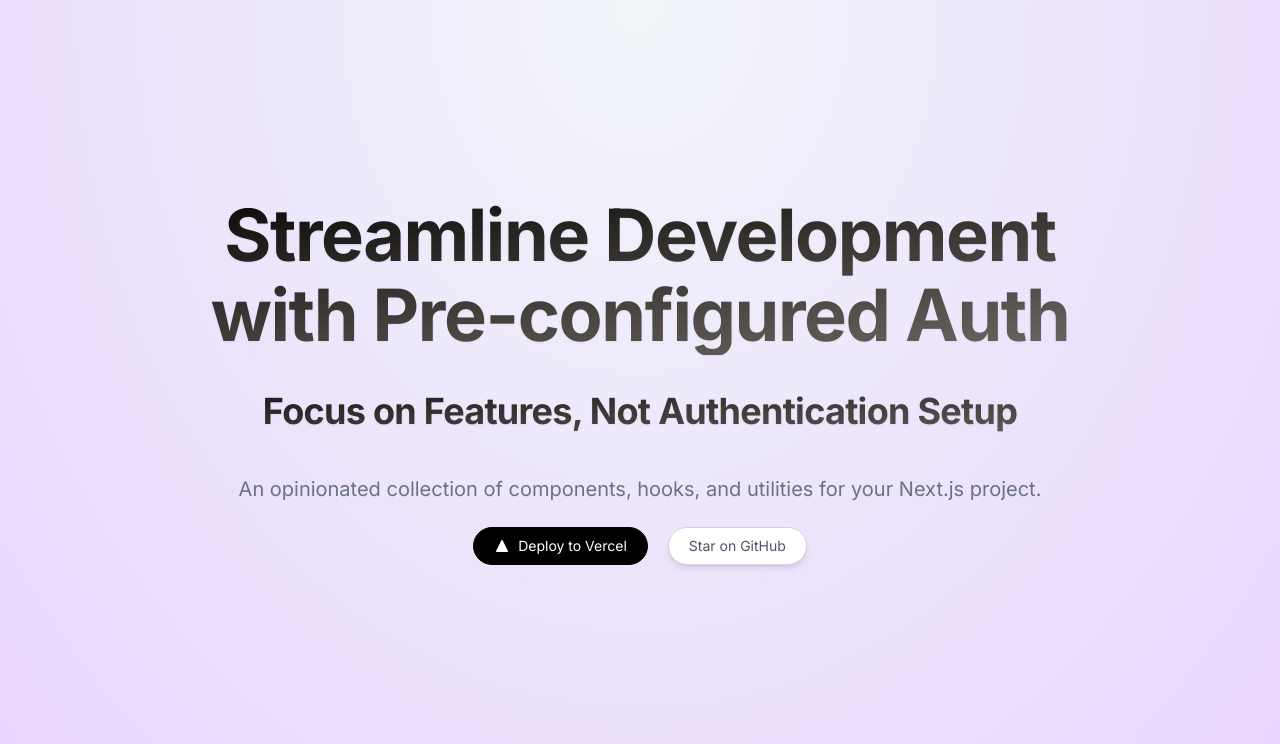
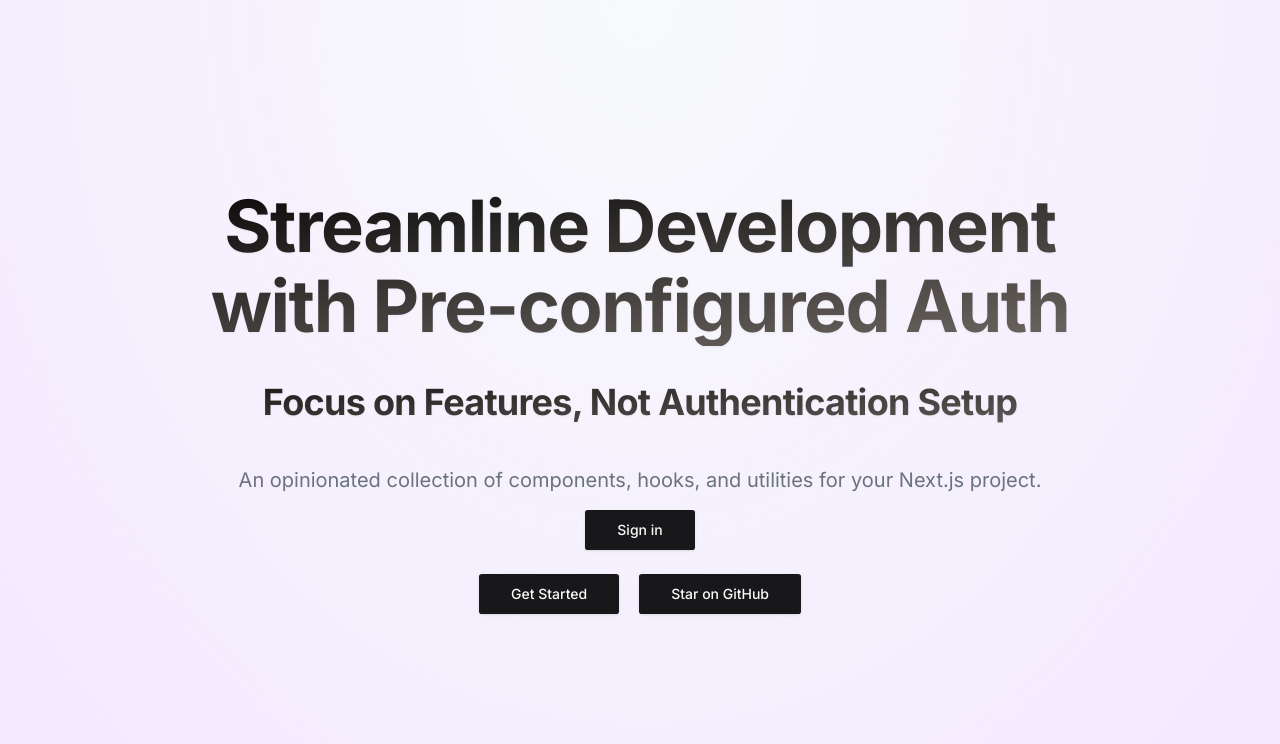
Before and after one commit to TeshaneCrawford/next-auth, a Next.js app: page / in a window 1280 px wide. Shown: the top 744 px of the page. Built offline with nearby package versions, Linux system fonts and the light colour scheme; no server answers.

Commit message:
update homepage

```diff
--- a/app/globals.css
+++ b/app/globals.css
@@ -2,77 +2,64 @@
 @tailwind components;
 @tailwind utilities;
 
-html,
+/* html,
 body,
 :root,
 #__next {
   height: 100%;
   overflow: hidden;
-}
+} */
+
+
 
 @layer base {
   :root {
     --background: 0 0% 100%;
-    --foreground: 222.2 84% 4.9%;
-
+    --foreground: 240 10% 3.9%;
     --card: 0 0% 100%;
-    --card-foreground: 222.2 84% 4.9%;
-
+    --card-foreground: 240 10% 3.9%;
     --popover: 0 0% 100%;
-    --popover-foreground: 222.2 84% 4.9%;
-
-    --primary: 222.2 47.4% 11.2%;
-    --primary-foreground: 210 40% 98%;
-
-    --secondary: 210 40% 96.1%;
-    --secondary-foreground: 222.2 47.4% 11.2%;
-
-    --muted: 210 40% 96.1%;
-    --muted-foreground: 215.4 16.3% 46.9%;
-
-    --accent: 210 40% 96.1%;
-    --accent-foreground: 222.2 47.4% 11.2%;
-
+    --popover-foreground: 240 10% 3.9%;
+    --primary: 240 5.9% 10%;
+    --primary-foreground: 0 0% 98%;
+    --secondary: 240 4.8% 95.9%;
+    --secondary-foreground: 240 5.9% 10%;
+    --muted: 240 4.8% 95.9%;
+    --muted-foreground: 240 3.8% 46.1%;
+    --accent: 240 4.8% 95.9%;
+    --accent-foreground: 240 5.9% 10%;
     --destructive: 0 84.2% 60.2%;
-    --destructive-foreground: 210 40% 98%;
-
-    --border: 214.3 31.8% 91.4%;
-    --input: 214.3 31.8% 91.4%;
-    --ring: 222.2 84% 4.9%;
-
-    --radius: 0.5rem;
+    --destructive-foreground: 0 0% 98%;
+    --border: 240 5.9% 90%;
+    --input: 240 5.9% 90%;
+    --ring: 240 5.9% 10%;
+    --radius: 0.3rem;
   }
 
   .dark {
-    --background: 222.2 84% 4.9%;
-    --foreground: 210 40% 98%;
-
-    --card: 222.2 84% 4.9%;
-    --card-foreground: 210 40% 98%;
-
-    --popover: 222.2 84% 4.9%;
-    --popover-foreground: 210 40% 98%;
-
-    --primary: 210 40% 98%;
-    --primary-foreground: 222.2 47.4% 11.2%;
-
-    --secondary: 217.2 32.6% 17.5%;
-    --secondary-foreground: 210 40% 98%;
-
-    --muted: 217.2 32.6% 17.5%;
-    --muted-foreground: 215 20.2% 65.1%;
-
-    --accent: 217.2 32.6% 17.5%;
-    --accent-foreground: 210 40% 98%;
-
+    --background: 240 10% 3.9%;
+    --foreground: 0 0% 98%;
+    --card: 240 10% 3.9%;
+    --card-foreground: 0 0% 98%;
+    --popover: 240 10% 3.9%;
+    --popover-foreground: 0 0% 98%;
+    --primary: 0 0% 98%;
+    --primary-foreground: 240 5.9% 10%;
+    --secondary: 240 3.7% 15.9%;
+    --secondary-foreground: 0 0% 98%;
+    --muted: 240 3.7% 15.9%;
+    --muted-foreground: 240 5% 64.9%;
+    --accent: 240 3.7% 15.9%;
+    --accent-foreground: 0 0% 98%;
     --destructive: 0 62.8% 30.6%;
-    --destructive-foreground: 210 40% 98%;
-
-    --border: 217.2 32.6% 17.5%;
-    --input: 217.2 32.6% 17.5%;
-    --ring: 212.7 26.8% 83.9%;
+    --destructive-foreground: 0 0% 98%;
+    --border: 240 3.7% 15.9%;
+    --input: 240 3.7% 15.9%;
+    --ring: 240 4.9% 83.9%;
   }
 }
+
+
 
 @layer base {
   * {
--- a/app/layout.tsx
+++ b/app/layout.tsx
@@ -23,7 +23,7 @@ export default async function RootLayout({
     <SessionProvider session={session}>
       <html lang="en">
         <body className={inter.className}>
-          <div className="fixed h-screen w-full bg-[radial-gradient(ellipse_at_top,_var(--tw-gradient-stops))] from-slate-100 to-purple-200" />
+          <div className="fixed h-screen w-full bg-[radial-gradient(ellipse_at_top,_var(--tw-gradient-stops))] from-slate-50 to-purple-100" />
           <Toaster />
           <main className="flex min-h-screen w-full flex-col items-center justify-center py-32">
           {children}
--- a/app/page.tsx
+++ b/app/page.tsx
@@ -7,7 +7,7 @@ import { LoginButton } from "@/components/auth/LoginButton";
 export default function Home() {
   return (
     <>
-      <div>
+      <div className="z-10">
         <h1
           className="animate-fade-up bg-gradient-to-br from-black to-stone-500 bg-clip-text text-center font-display text-4xl font-bold tracking-[-0.02em] text-transparent opacity-0 drop-shadow-sm [text-wrap:balance] md:text-7xl md:leading-[5rem]"
           style={{ animationDelay: "0.15s", animationFillMode: "forwards" }}
@@ -26,53 +26,25 @@ export default function Home() {
           An opinionated collection of components, hooks, and utilities for your
           Next.js project.
         </p>
-        <div
-          className="mx-auto mt-6 flex animate-fade-up items-center justify-center space-x-5 opacity-0"
-          style={{ animationDelay: "0.3s", animationFillMode: "forwards" }}
-        >
-          <a
-            className="group flex max-w-fit items-center justify-center space-x-2 rounded-full border border-black bg-black px-5 py-2 text-sm text-white transition-colors hover:bg-white hover:text-black"
-            // href={DEPLOY_URL}
-            target="_blank"
-            rel="noopener noreferrer"
-          >
-            <svg
-              className="h-4 w-4 group-hover:text-black"
-              viewBox="0 0 24 24"
-              fill="currentColor"
-              xmlns="http://www.w3.org/2000/svg"
-            >
-              <path
-                d="M12 4L20 20H4L12 4Z"
-                stroke="currentColor"
-                strokeWidth="2"
-                strokeLinecap="round"
-                strokeLinejoin="round"
-              />
-            </svg>
-            <p>Deploy to Vercel</p>
-          </a>
-          <a
-            className="flex max-w-fit items-center justify-center space-x-2 rounded-full border border-gray-300 bg-white px-5 py-2 text-sm text-gray-600 shadow-md transition-colors hover:border-gray-800"
-            href="https://github.com/TeshaneCrawford/next-auth"
-            target="_blank"
-            rel="noopener noreferrer"
-          >
-            {/* <Github /> */}
-            <p>
-              <span className="hidden sm:inline-block">Star on</span> GitHub{" "}
-              {/* <span className="font-semibold">{nFormatter(stars)}</span> */}
-            </p>
-          </a>
-        </div>
-      </div>
-      <div className="text-center">
+        <div className="mt-4 text-center">
       <LoginButton asChild>
-          <Button variant="secondary" size="lg">
+          <Button size="lg">
             Sign in
           </Button>
         </LoginButton>
       </div>
+        <div
+          className="mx-auto mt-6 flex animate-fade-up items-center justify-center space-x-5"
+          style={{ animationDelay: "0.3s", animationFillMode: "forwards" }}
+        >
+          <Button size="lg">
+            Get Started
+          </Button>
+          <Button size="lg">
+            Star on GitHub
+          </Button>
+        </div>
+      </div>
     </>
   )
 }
```
Also changed, not shown: components.json.
